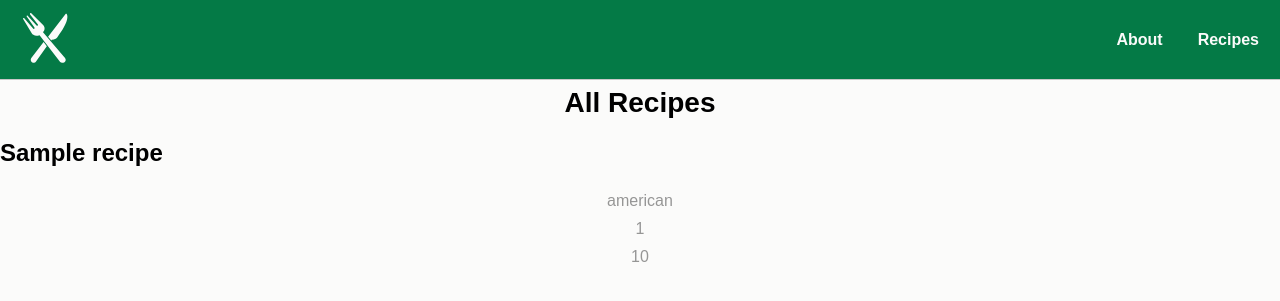
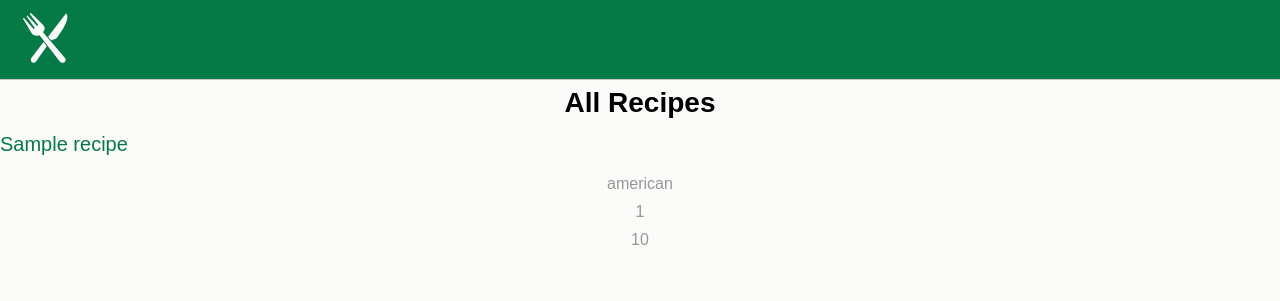
Before and after one commit to brooklinlee/recipe-organizer, a Django app: page /recipes/ in a window 1280 px wide. Shown: the top 301 px of the page. Run offline with Django 4.2, Linux system fonts and the light colour scheme; tables that the repository leaves empty hold one stand-in row (values such as "Sample post").

Commit message:
set up basic route and UI for recipe details view

```diff
--- a/main_app/static/css/base.css
+++ b/main_app/static/css/base.css
@@ -64,7 +64,7 @@ p {
 }
 
 a {
-  color: #FBFBFA;
+  color: var(--primary);
   font-weight: 600;
   text-decoration: none;
 }
--- a/main_app/static/css/recipes/recipe-index.css
+++ b/main_app/static/css/recipes/recipe-index.css
@@ -0,0 +1,4 @@
+.recipe-name {
+  color: var(--primary);
+
+}
--- a/main_app/templates/recipes/index.html
+++ b/main_app/templates/recipes/index.html
@@ -3,11 +3,10 @@
 
 {% block head %}
 
-<!-- broken link -->
 <link
   rel="stylesheet"
-  type="'text/css"
-  href="{% static 'css/recipes/recipe-index.css'%}"
+  type="text/css"
+  href="{% static 'css/recipes/recipe-index.css' %}"
   />
 
 {% endblock %}
@@ -18,13 +17,14 @@
 
 <div>
   {% for recipe in recipes %}
-      <h2>{{ recipe.name }}</h2>
+    <a href="/recipes/{{ recipe.id }}" class="recipe-name">
+      <h3>{{ recipe.name }}</h3>
+    </a>
     <p>{{ recipe.cuisine }}</p>
     <p>{{ recipe.time }}</p>
     <p>{{ recipe.feeds }}</p>
   {% endfor %}
   </div>
 
-</section>
 
 {% endblock %}
--- a/main_app/urls.py
+++ b/main_app/urls.py
@@ -5,4 +5,5 @@ urlpatterns = [
   path('', views.home, name='home'),
   path('about/', views.about, name='about'),
   path('recipes/', views.recipe_index, name='recipe-index'),
+  path('recipes/<int:recipe_id/', views.recipe_detail, name='recipe-detail')
 ]
--- a/main_app/views.py
+++ b/main_app/views.py
@@ -27,3 +27,7 @@ def about(request):
 def recipe_index(request):
   recipes = Recipe.objects.all()
   return render(request, 'recipes/index.html', {'recipes': recipes})
+
+def recipe_detail(request, recipe_id):
+  recipe = Recipe.objects.get(id=recipe_id)
+  return render(request, 'recipies/detail.html', { 'recipe': recipe })
```
Lines whose indentation alone changed are shown as unchanged.
